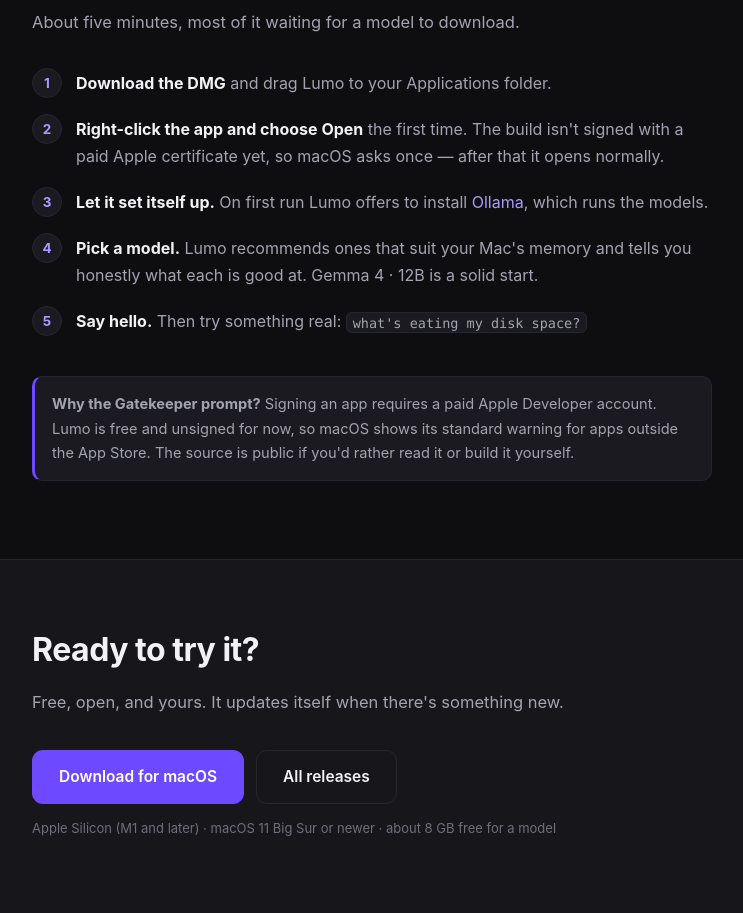
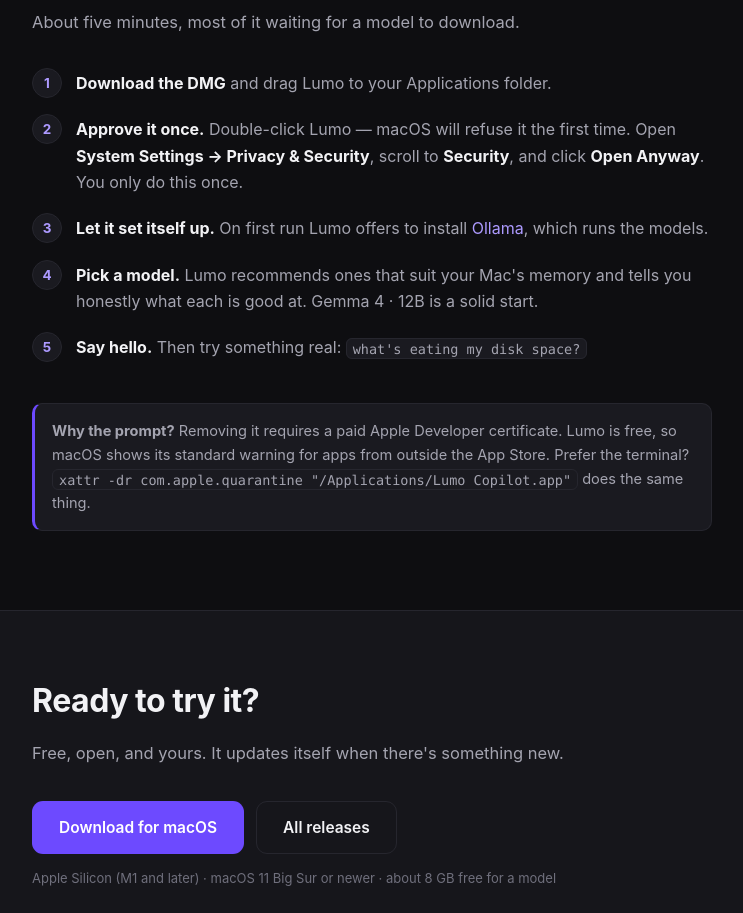
Before and after one commit to dev-pruitt/lumo-copilot-releases, a plain HTML site: page docs/index.html in a window 1280 px wide. Shown: the part 3752-4665 px from the top of the page, without its empty margins (122-865 px from the left). Drawn offline with Linux system fonts and the light colour scheme.

Commit message:
Fix install steps: macOS 15+ removed right-click Open

```diff
--- a/docs/index.html
+++ b/docs/index.html
@@ -165,12 +165,12 @@
     <p class="lede">About five minutes, most of it waiting for a model to download.</p>
     <ol class="steps">
       <li><b>Download the DMG</b> and drag Lumo to your Applications folder.</li>
-      <li><b>Right-click the app and choose Open</b> the first time. The build isn't signed with a paid Apple certificate yet, so macOS asks once — after that it opens normally.</li>
+      <li><b>Approve it once.</b> Double-click Lumo — macOS will refuse it the first time. Open <b>System&nbsp;Settings → Privacy&nbsp;&amp;&nbsp;Security</b>, scroll to <b>Security</b>, and click <b>Open&nbsp;Anyway</b>. You only do this once.</li>
       <li><b>Let it set itself up.</b> On first run Lumo offers to install <a href="https://ollama.com">Ollama</a>, which runs the models.</li>
       <li><b>Pick a model.</b> Lumo recommends ones that suit your Mac's memory and tells you honestly what each is good at. Gemma&nbsp;4&nbsp;·&nbsp;12B is a solid start.</li>
       <li><b>Say hello.</b> Then try something real: <code>what's eating my disk space?</code></li>
     </ol>
-    <p class="note"><b>Why the Gatekeeper prompt?</b> Signing an app requires a paid Apple Developer account. Lumo is free and unsigned for now, so macOS shows its standard warning for apps outside the App Store. The source is public if you'd rather read it or build it yourself.</p>
+    <p class="note"><b>Why the prompt?</b> Removing it requires a paid Apple Developer certificate. Lumo is free, so macOS shows its standard warning for apps from outside the App Store. Prefer the terminal? <code>xattr -dr com.apple.quarantine "/Applications/Lumo Copilot.app"</code> does the same thing.</p>
   </div>
 </section>
 
```
